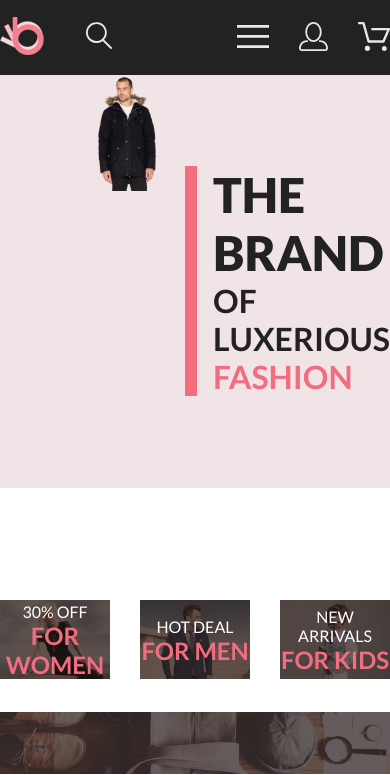
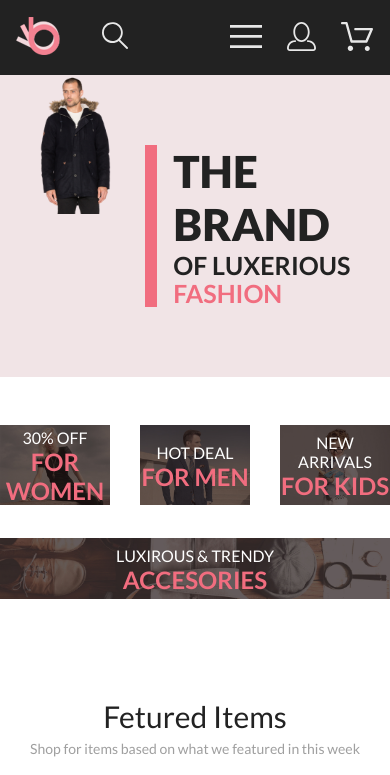
Before and after one commit to AlexHall884/HomeWork-HTML-CSS, a plain HTML site: page HomeWork-6/index.html in a window 390 px wide. Shown: the top 775 px of the page. Drawn offline with Linux system fonts and the light colour scheme.

Commit message:
added home work 7

```diff
--- a/HomeWork-6/index.html
+++ b/HomeWork-6/index.html
@@ -9,7 +9,7 @@
         <meta charset="UTF-8">
         <meta http-equiv="X-UA-Compatible" content="IE=edge">
         <meta name="viewport" content="width=device-width, initial-scale=1.0">
-        <title>Home Work 6</title>
+        <title>Home Work 6-7</title>
         <link rel="stylesheet" href="style.css">
     </head>
     <body>
--- a/HomeWork-6/style.css
+++ b/HomeWork-6/style.css
@@ -53,6 +53,7 @@ img {
     display: flex;
     align-items: center;
     gap: 30px;
+
 }
 
 .promo {
@@ -60,7 +61,7 @@ img {
     background: #F1E4E6;
     padding-left: calc(50% - 800px);
     padding-right: calc(50% - 800px);
-    margin-b: 48px;
+    margin-bottom: 48px;
 }
 
 .promo__content {
@@ -250,3 +251,67 @@ img {
     background-color: #FF6A6A;
     color: #FFFFFF;
 }
+
+@media (max-width: 1024px) {
+
+    /*Стили для планшета */
+    .center {
+        padding-left: calc(50% - 368px);
+        padding-right: calc(50% - 368px);
+    }
+
+    .header__left {
+        padding-left: 16px;
+    }
+
+    .header__right {
+        gap: 25px;
+        margin-right: 17px;
+    }
+
+    .promo {
+        padding-left: calc(50% - 384px);
+        padding-right: calc(50% - 384px);
+    }
+
+    .promo__content {
+        padding-left: 0;
+    }
+
+    .promo__img {
+        width: 50%;
+    }
+
+    .promo__info {
+        margin-bottom: 18%;
+        margin-top: 18%;
+    }
+
+
+    .promo__title {
+        font-size: 44px;
+        line-height: 53px;
+    }
+
+    .promo__heading {
+        font-size: 25px;
+        line-height: 28px;
+    }
+
+    .sale {
+        padding-top: 0;
+    }
+
+    .sale__item_big {
+        min-height: 0;
+    }
+
+    .product__content {
+        grid-template-columns: repeat(2, 1fr);
+        gap: 16px;
+    }
+
+    .product__item {
+        padding: 0;
+    }
+}
```
